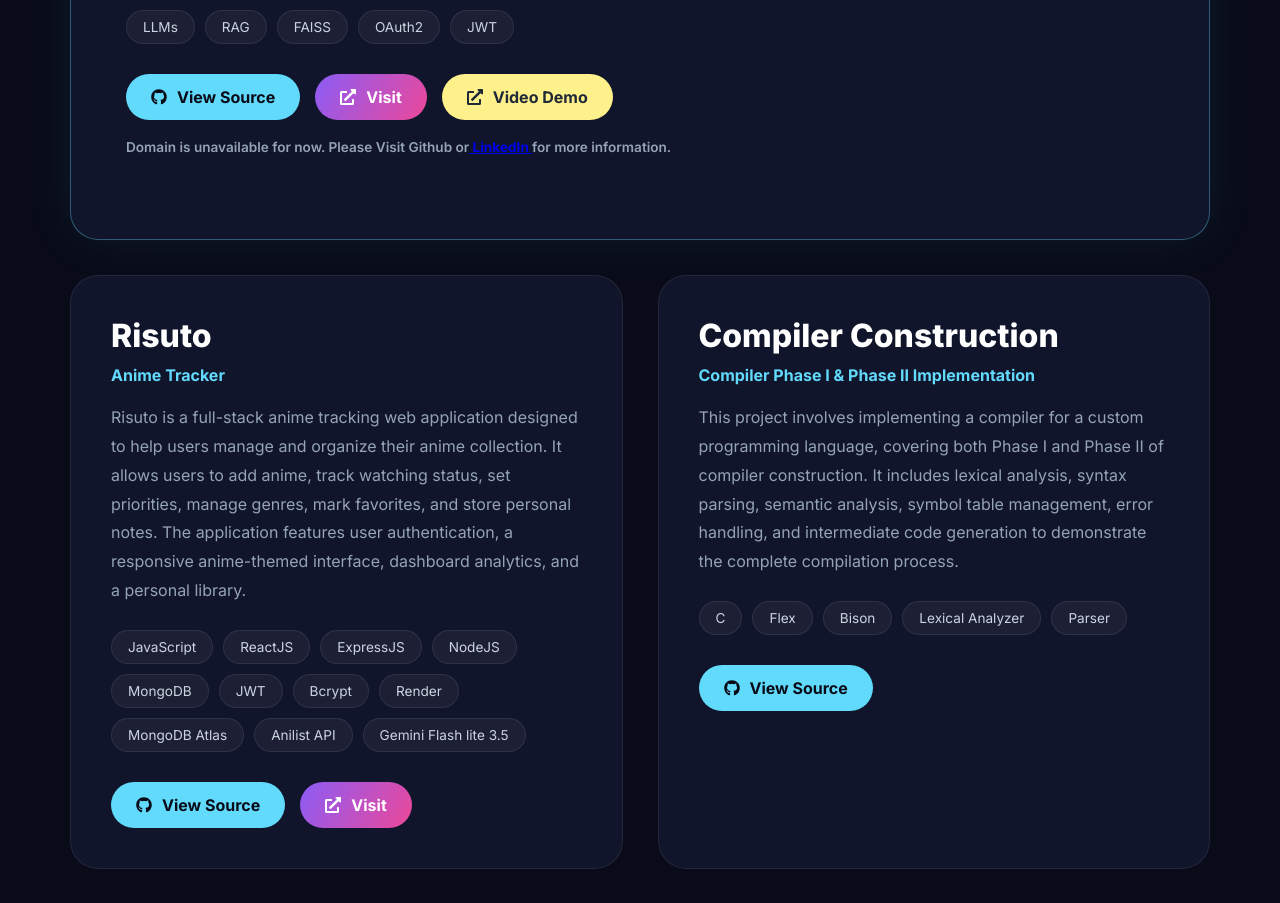
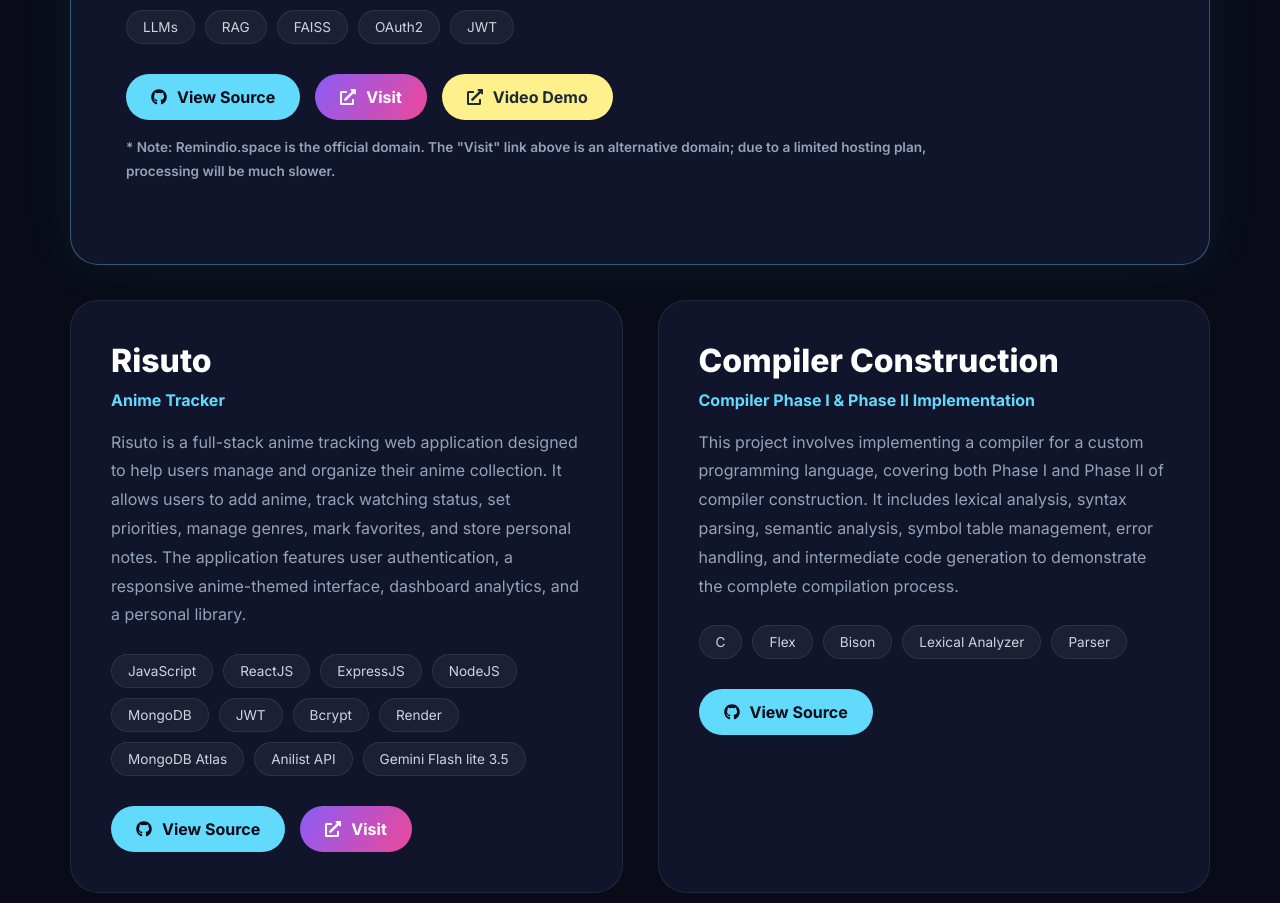
Before and after one commit to talha-xml/Portfolio, a React (Create React App) app: page / in a window 1280 px wide. Shown: the part 5220-6123 px from the top of the page. Built offline with nearby package versions, Linux system fonts and the light colour scheme.

Commit message:
Replaced active domain

```diff
--- a/src/pages/Projects.js
+++ b/src/pages/Projects.js
@@ -26,7 +26,7 @@ function Projects() {
         'JWT'
       ],
       github: 'https://github.com/airemind/ReMIND-FYP',
-      website: 'https://www.remindio.space',
+      website: 'https://remind-frontend.onrender.com/',
       demo: 'https://drive.google.com/file/d/1zOId8WjTa-T1dO0bHx93q9JBHH22npdH/view?usp=drive_link',
       featured: true,
       unavailable: true
@@ -130,17 +130,8 @@ function Projects() {
               </div>
               {project.unavailable && (
                 <p className="domain-warning">
-                  Domain is unavailable for now. Please Visit Github or
-                  <a
-                    href="https://www.linkedin.com/posts/m-talha-faizan-46158532a_remind-generativeai-artificialintelligence-ugcPost-7478797479589830656-owFh/?utm_source=share&utm_medium=member_desktop&rcm=ACoAAFMFyEkBh3C8Od-QVZ0gWE-zDwDvyU0o8mo"
-                    target="_blank"
-                    rel="noopener noreferrer"
-                  >
-                    <u>
-                      <strong> LinkedIn </strong>
-                    </u>
-                  </a>
-                  for more information.
+                  * Note: Remindio.space is the official domain. The "Visit" link above is an
+                  alternative domain; due to a limited hosting plan, processing will be much slower.
                 </p>
               )}
             </div>
--- a/src/styles/Projects.css
+++ b/src/styles/Projects.css
@@ -187,6 +187,16 @@
   color: #facc15;
   font-size: 0.85rem;
   font-weight: 600;
+  line-height: 1.6;
+}
+
+.domain-warning a {
+  color: #61dafb;
+  transition: opacity 0.2s ease;
+}
+
+.domain-warning a:hover {
+  opacity: 0.8;
 }
 
 @media (max-width: 900px) {
```
